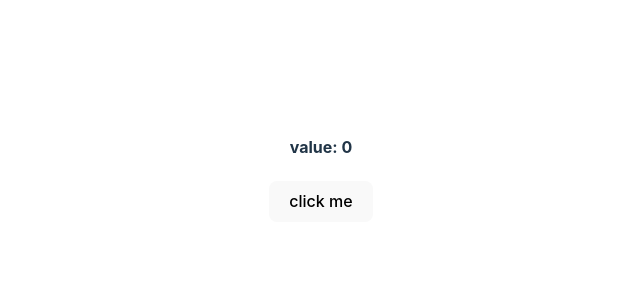
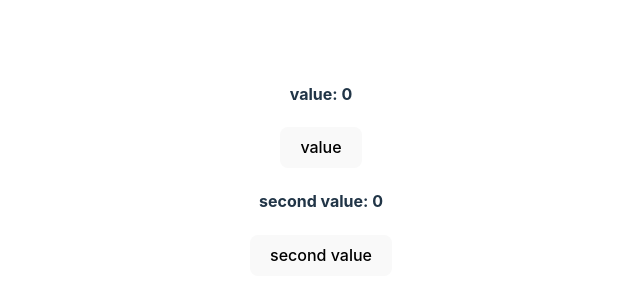
Before and after one commit to saquibe/react-with-vite, a React (Vite) app in the folder vite-project/: page / in a window 1280 px wide. Shown: the part 232-532 px from the top of the page, without its empty margins (319-959 px from the left). Built offline with nearby package versions, Linux system fonts and the light colour scheme.

Commit message:
multiple effects

```diff
--- /dev/null
+++ b/vite-project/src/02-useEffect/02-multipleEffect.jsx
@@ -0,0 +1,28 @@
+import { useState, useEffect } from "react";
+
+function MultipleEffect() {
+  const [value, setValue] = useState(0);
+  const [secondValue, setSecondValue] = useState(0);
+
+  useEffect(() => {
+    console.log("useEffect 1");
+  }, [value]);
+
+  useEffect(() => {
+    console.log("useEffect 2");
+  }, [secondValue]);
+  return (
+    <div>
+      <h4>value: {value}</h4>
+      <button className="btn" onClick={() => setValue(value + 1)}>
+        value
+      </button>
+      <h4>second value: {secondValue}</h4>
+      <button className="btn" onClick={() => setSecondValue(secondValue + 1)}>
+        second value
+      </button>
+    </div>
+  );
+}
+
+export default MultipleEffect;
--- a/vite-project/src/App.jsx
+++ b/vite-project/src/App.jsx
@@ -1,5 +1,6 @@
+import MultipleEffect from "./02-useEffect/02-multipleEffect";
 import "./App.css";
-import UseEffectBasics from "./02-useEffect/01-useEffect-basics";
+// import UseEffectBasics from "./02-useEffect/01-useEffect-basics";
 // import UseStateGotcha from "./01-useState/05-useState-gotcha";
 // import ErrorExample from "./01-useState/01-error-example";
 // import UseStateBasics from "./01-useState/02-useState-basics";
@@ -14,7 +15,8 @@ function App() {
       {/* <UseStateArray /> */}
       {/* <UseStateObject /> */}
       {/* <UseStateGotcha /> */}
-      <UseEffectBasics />
+      {/* <UseEffectBasics /> */}
+      <MultipleEffect />
     </div>
   );
 }
```
